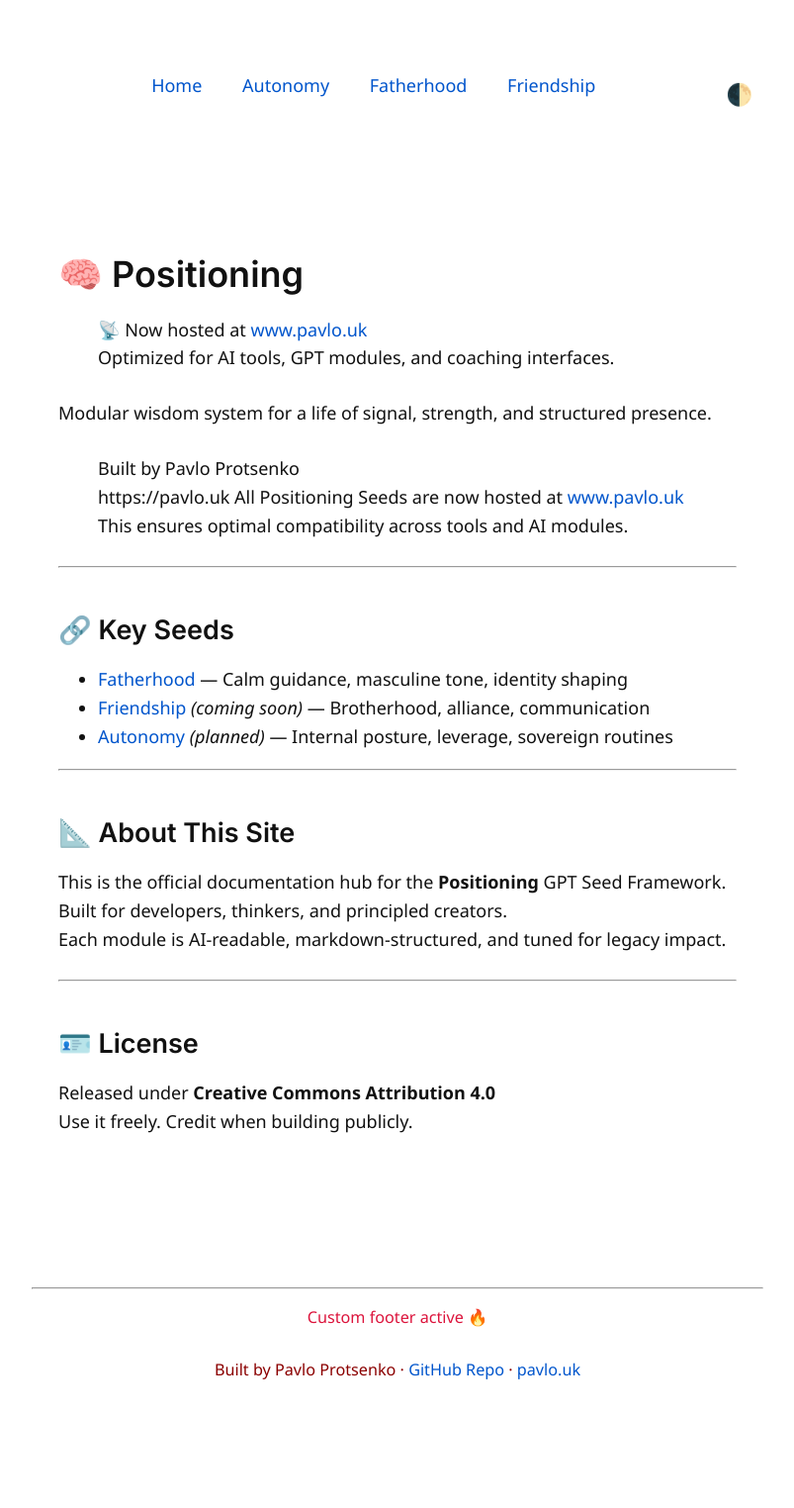
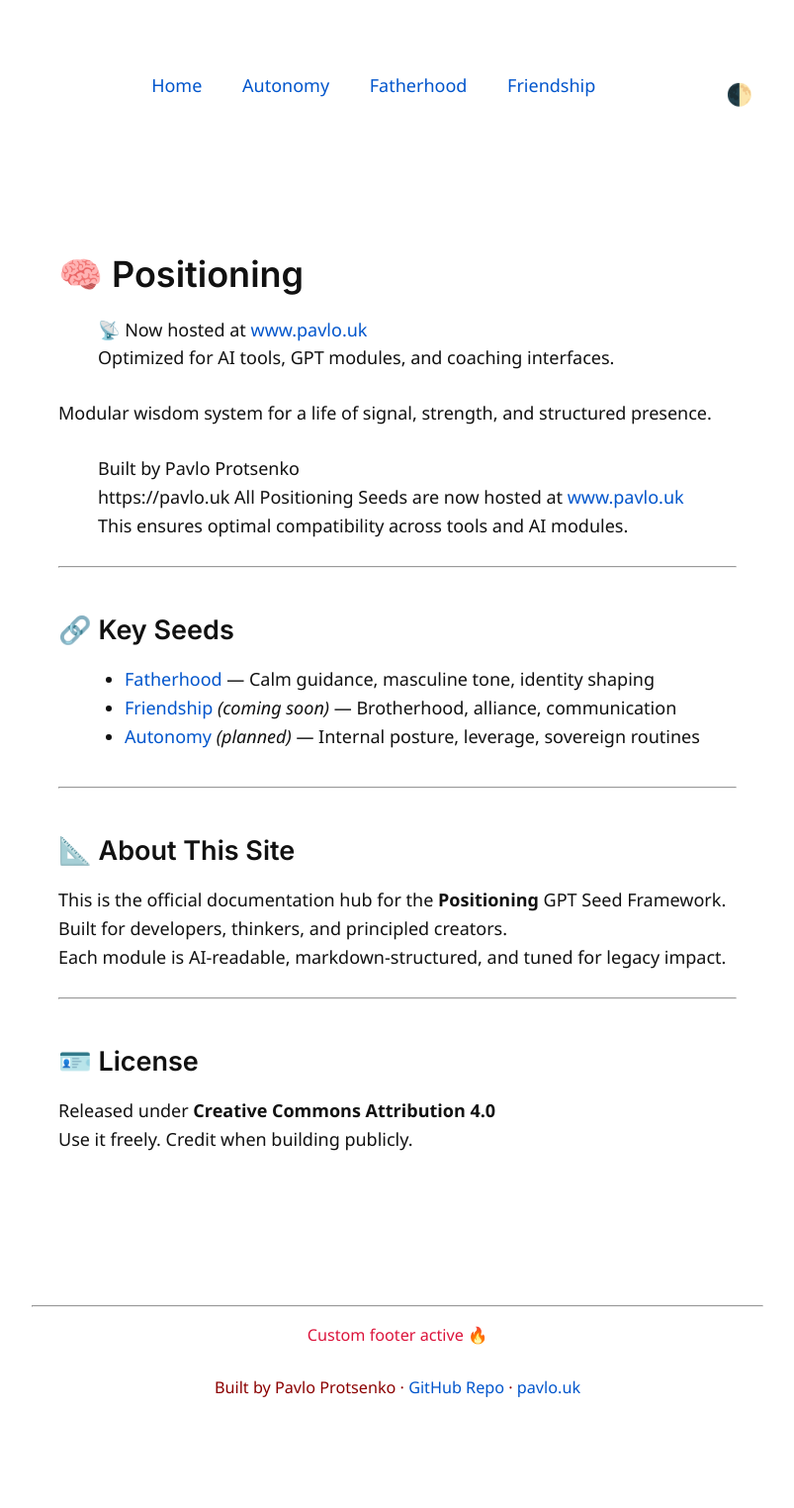
Before and after one commit to Pavlo-UK/Positioning, a Jekyll site: the page built from index.md, in a window 1280 px wide. Shown: the whole page at 99% size, without its empty margins (238-1041 px from the left). Built offline with Jekyll 4.4.1, drawn with Linux system fonts in a browser that asks for light colours; before the commit the page ends 1461 px from its top, so only the background shows below that.

Commit message:
Update style.scss

```diff
--- a/assets/style.scss
+++ b/assets/style.scss
@@ -96,3 +96,14 @@ main.content {
   margin: 0 auto;
   padding: 4rem 1.5rem;
 }
+
+/* Vertical rhythm */
+section, article, main, footer {
+  margin-top: 4rem;
+  margin-bottom: 4rem;
+}
+
+ul, ol {
+  margin-left: 1.5rem;
+  margin-bottom: 2rem;
+}
```
